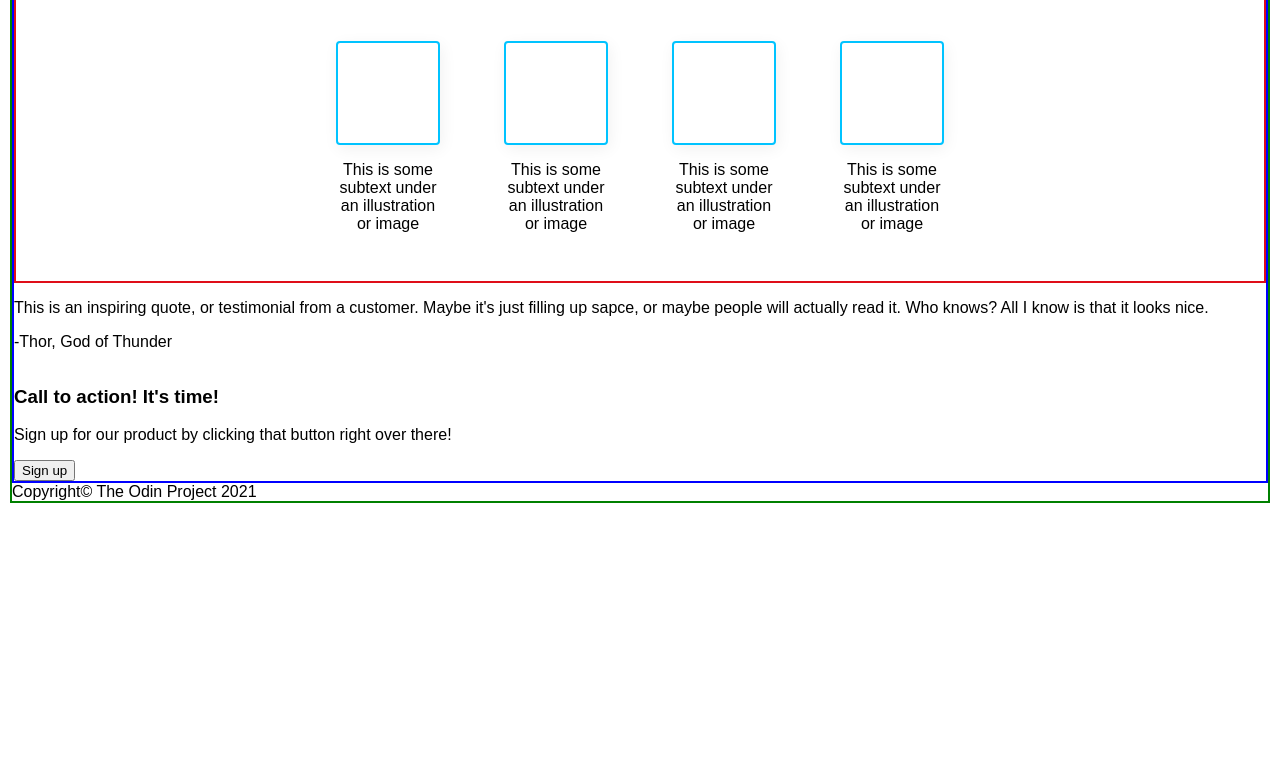
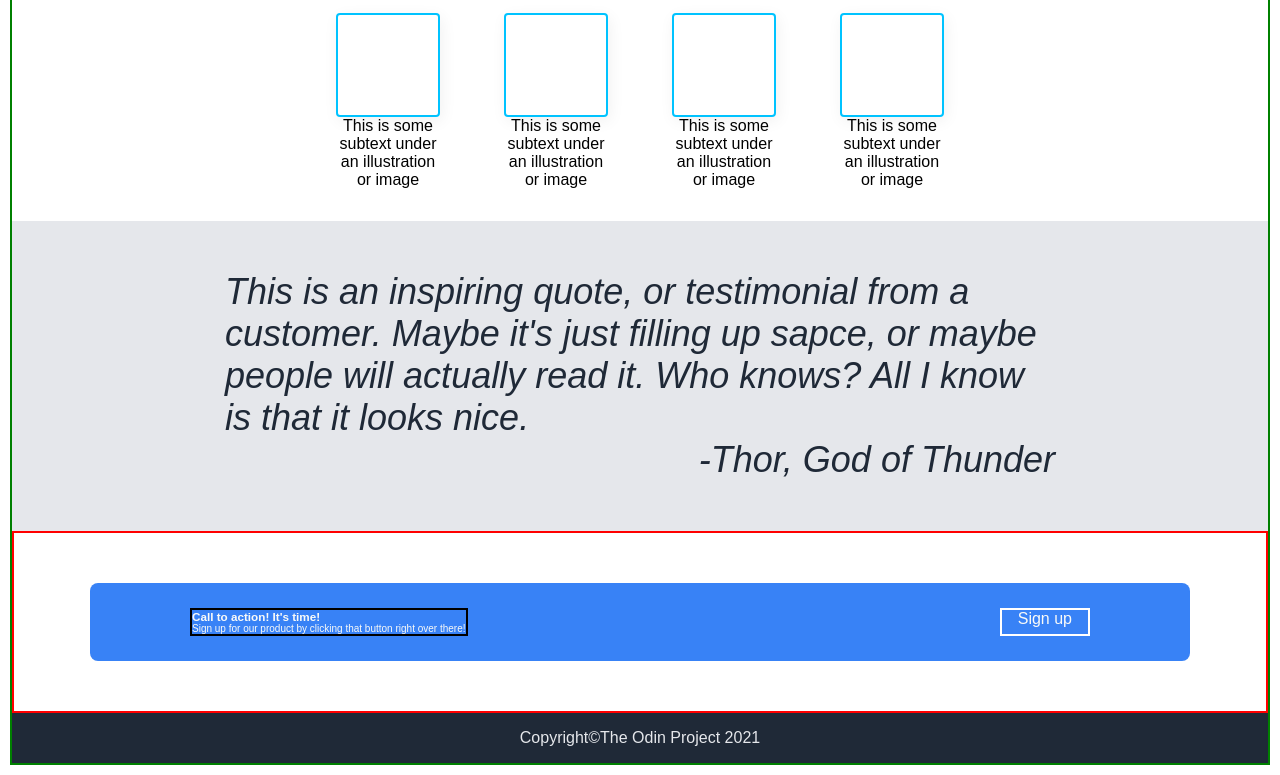
Before and after one commit to justinmm777/project-landing-page, a plain HTML site: page index.html in a window 1280 px wide. Shown: the part 474-1249 px from the top of the page. Before the commit the page ends 987 px from the top, so only its background shows below. Drawn offline with Linux system fonts and the light colour scheme.

Commit message:
Added style to the footer area

```diff
--- a/index.html
+++ b/index.html
@@ -66,9 +66,13 @@
 
         <div class="footer-box">
             <div class="blue-box">
-                <h3>Call to action! It's time!</h3>
-                <p>Sign up for our product by clicking that button right over there!</p>
-                <button class="footer-signup">Sign up</button>
+                <div class="call-box">
+                    <h3>Call to action! It's time!</h3>
+                    <p>Sign up for our product by clicking that button right over there!</p>
+                </div>
+                <div class="footer-signup">
+                    <a href="./index.html">Sign up</a>
+                </div>
             </div>
         </div>
 
--- a/style.css
+++ b/style.css
@@ -45,7 +45,7 @@ a {
 
 .head-para {
     display: flex;
-    flex: 0 0 450px;
+    flex: 0 1 450px;
     flex-wrap: wrap;
     flex-direction: column;
     padding: 16px;
@@ -95,13 +95,11 @@ img {
 .container {
     display: flex;
     flex-direction: column;
-    border: 2px solid blue;
 }
 
 .info {
     display: flex;
     flex-direction: column;
-    border: 2px solid rgb(223, 14, 25);
 }
 
 .info > h1 {
@@ -131,3 +129,74 @@ img {
     width: 100px;
     flex: 0 0 100px;
 }
+
+.quote {
+    display: flex;
+    justify-content: center;
+    background: #e5e7eb;
+    font-size: 36px;
+    font-style: italic;
+    color: #1f2937;
+}
+
+.para {
+    display: flex;
+    flex: 0 0 830px;
+    flex-direction: column;
+    margin: 50px;
+}
+.para > :nth-child(1) {
+    margin: 0;
+}
+
+.para > :nth-child(2) {
+    align-self: flex-end;
+    justify-content: flex-start;
+    margin: 0;
+}
+
+.footer-box{
+    display: flex;
+    justify-content: center;
+    border: 2px solid red;
+}
+
+.blue-box {
+    display: flex;
+    color: #f9faf8;
+    padding: 25px 100px;
+    background: #3882f6;
+    margin: 50px;
+    border-radius: .5rem;
+    flex: 0 1 900px;
+    justify-content: space-between;
+}
+
+.call-box > h3, p {
+    margin: 0;
+}
+
+.call-box {
+    font-size: 10px;
+    border: 2px solid black;
+}
+
+.footer-signup {
+    border: 2px solid white;
+}
+
+.footer-signup > button {
+    background: #3882f6;
+    margin: 0;
+
+}
+
+
+
+footer {
+    display: flex;
+    justify-content: center;
+    padding: 16px;
+    background: #1f2937;
+    color: #e5e7eb;
+}
```
